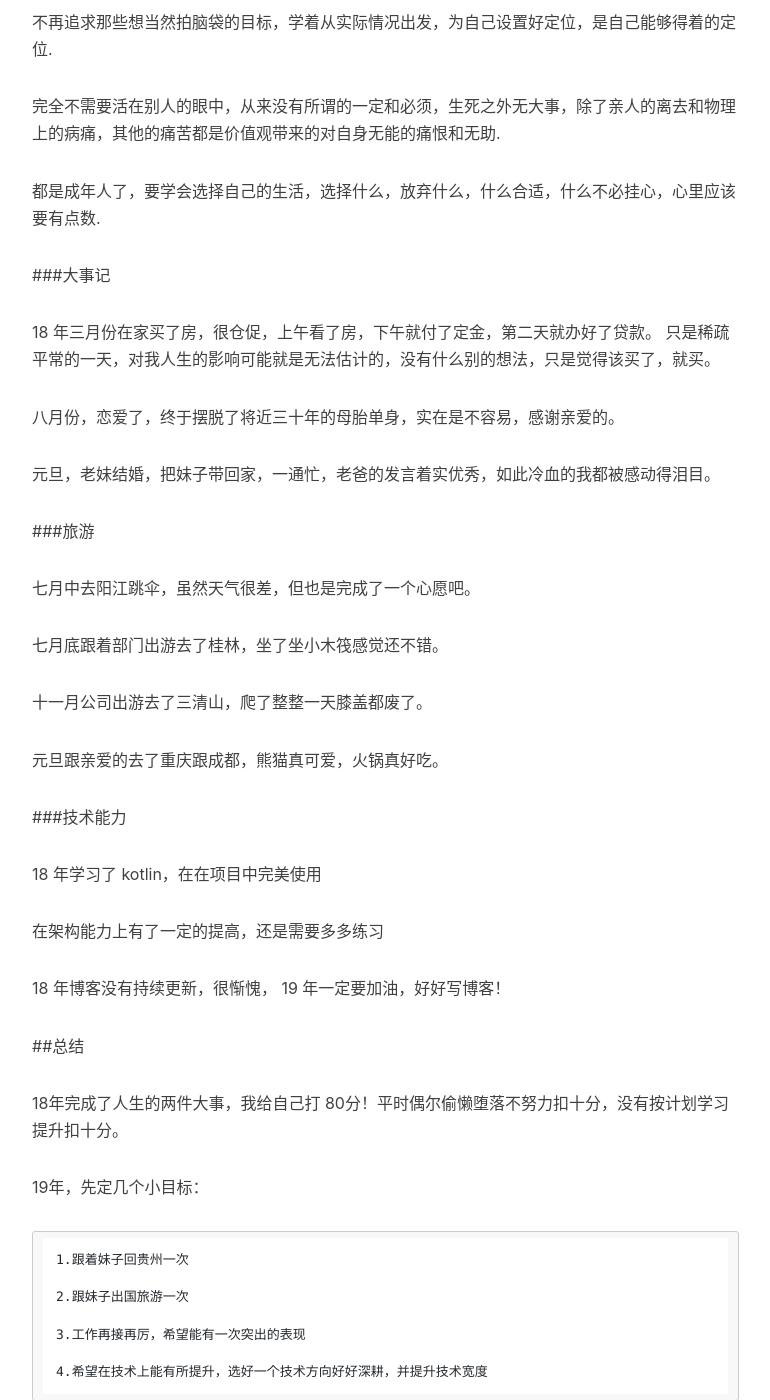
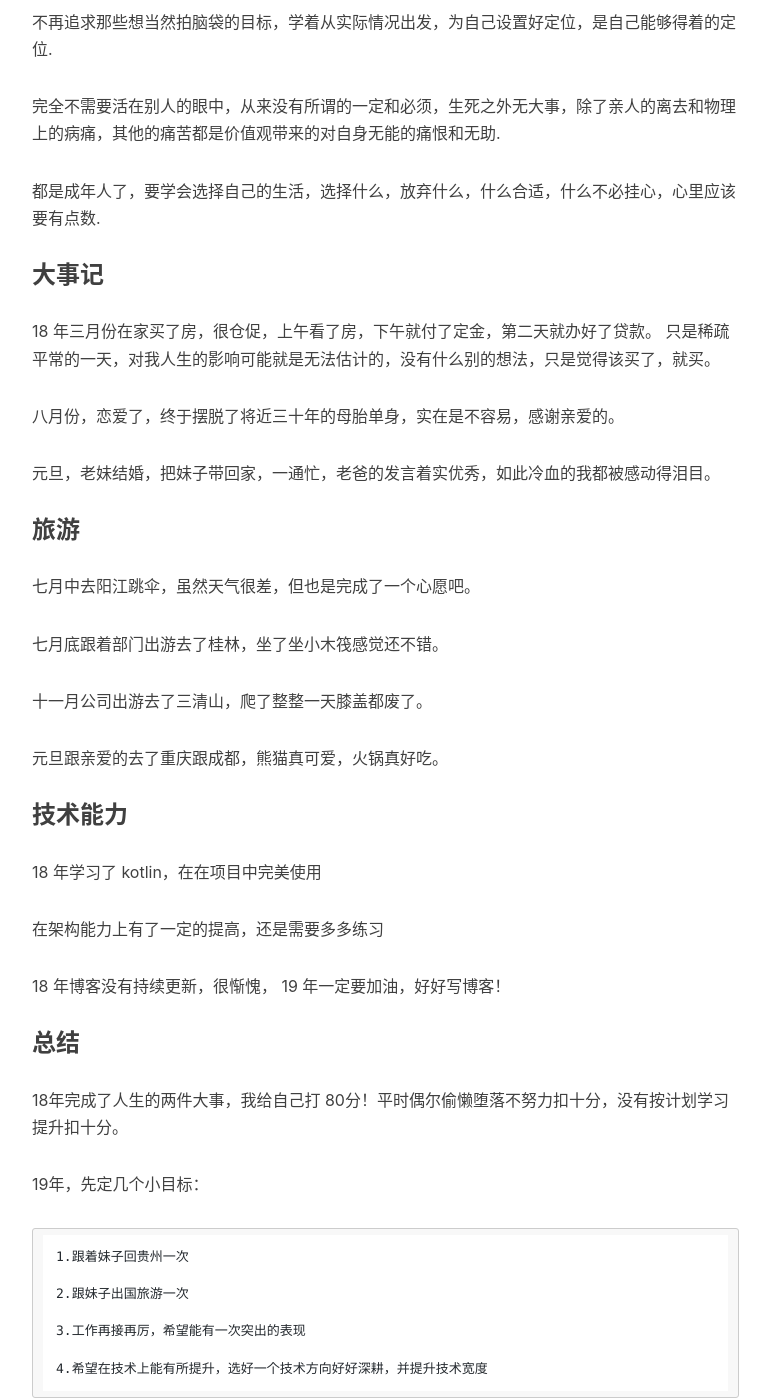
Before and after one commit to Rogero0o/rogero0o.github.io, a Jekyll site: the page built from _posts/2019-01-07-Hello2019.md, in a window 1280 px wide and 1400 px high, scrolled down 771 px. Shown: the whole window, without its empty margins (233-1003 px from the left). Built offline with Jekyll 4.4.1, drawn with Linux system fonts in a browser that asks for light colours; nearby versions of some CDN libraries; comment, search, counter and statistics services are not loaded.

Commit message:
update file

```diff
--- a/_posts/2019-01-07-Hello2019.md
+++ b/_posts/2019-01-07-Hello2019.md
@@ -22,7 +22,7 @@
 
 都是成年人了，要学会选择自己的生活，选择什么，放弃什么，什么合适，什么不必挂心，心里应该要有点数.
 
-###大事记
+### 大事记
 
 18 年三月份在家买了房，很仓促，上午看了房，下午就付了定金，第二天就办好了贷款。
 只是稀疏平常的一天，对我人生的影响可能就是无法估计的，没有什么别的想法，只是觉得该买了，就买。
@@ -31,7 +31,7 @@
 
 元旦，老妹结婚，把妹子带回家，一通忙，老爸的发言着实优秀，如此冷血的我都被感动得泪目。
 
-###旅游
+### 旅游
 
 七月中去阳江跳伞，虽然天气很差，但也是完成了一个心愿吧。
 
@@ -41,7 +41,7 @@
 
 元旦跟亲爱的去了重庆跟成都，熊猫真可爱，火锅真好吃。
 
-###技术能力
+### 技术能力
 
 18 年学习了 kotlin，在在项目中完美使用
 
@@ -49,7 +49,7 @@
 
 18 年博客没有持续更新，很惭愧， 19 年一定要加油，好好写博客！
 
-##总结
+### 总结
 
 18年完成了人生的两件大事，我给自己打 80分！平时偶尔偷懒堕落不努力扣十分，没有按计划学习提升扣十分。
 
```
